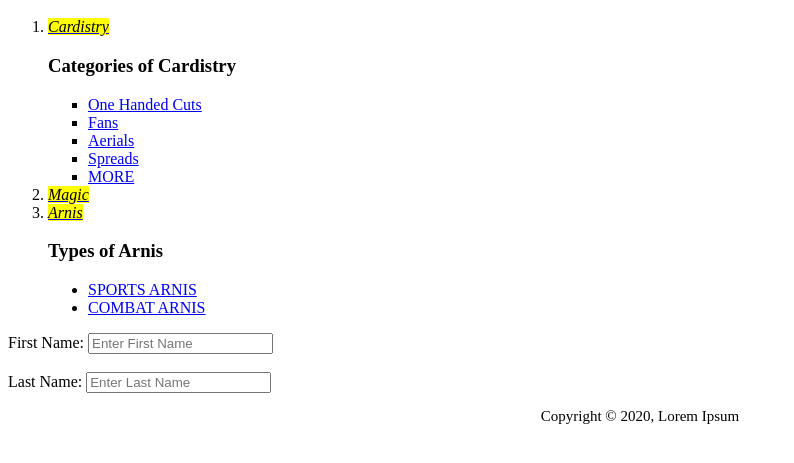
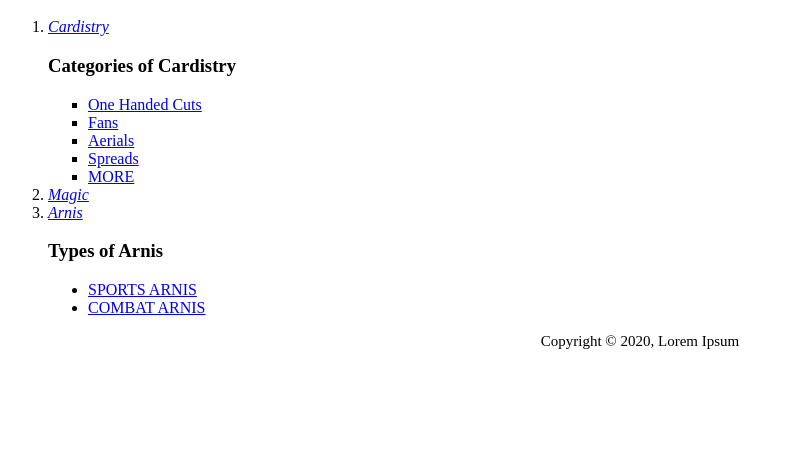
Before and after one commit to mamarilej13/ej, a plain HTML site: page myhobbies.html in a window 1280 px wide. Shown: the part 189-652 px from the top of the page, without its empty margins (0-794 px from the left). Drawn offline with Linux system fonts and the light colour scheme.

Commit message:
Update myhobbies.html

```diff
--- a/myhobbies.html
+++ b/myhobbies.html
@@ -31,7 +31,7 @@
   </table>
   <h1>My Hobbies</h1>
   <ol type="1">
-    <li value="1"><a href="https://en.wikipedia.org/wiki/Cardistry" target="_blank"><mark><i>Cardistry</i></mark></a>
+    <li value="1"><a href="https://en.wikipedia.org/wiki/Cardistry" target="_blank"><i>Cardistry</i></a>
       <h3><strong>Categories of Cardistry</strong></h3>
       <ul type="square">
         <li><a href="https://www.youtube.com/watch?v=7Jzj1bJnnao" target="_blank">One Handed Cuts</a></li>
@@ -41,8 +41,8 @@
         <li><a href="https://www.youtube.com/watch?v=7NoHutNEzrU" target="_blank">MORE</a></li>
       </ul>
     </li>
-    <li><a href="https://en.wikipedia.org/wiki/Magic_(illusion)" target="_blank"><mark><i>Magic</i></mark></a></li>
-    <li><a href="https://en.wikipedia.org/wiki/Arnis" target="_blank"><i><mark>Arnis</i></mark></a>
+    <li><a href="https://en.wikipedia.org/wiki/Magic_(illusion)" target="_blank"><i>Magic</i></a></li>
+    <li><a href="https://en.wikipedia.org/wiki/Arnis" target="_blank"><i>Arnis</i></a>
       <h3>Types of Arnis</h3>
       <ul type="disc">
         <li><a href="https://www.youtube.com/watch?v=KYfse5WpDEY" target="_blank">SPORTS ARNIS</a></li>
@@ -50,16 +50,6 @@
       </ul>
     </li>
   </ol>
-  <!-- Forms -->
-  <form action="process.php" method="POST">
-    <label>First Name:</label>
-    <input type="text" name="firstName:" placeholder="Enter First Name"></input>
-    <div>
-    </div>
-    <br>
-    <label>Last Name:</label>
-    <input type="text" name="lastName:" placeholder="Enter Last Name"></input>
-  </form>
   <footer id="main-footer">
     <p>Copyright &copy; 2020, Lorem Ipsum</p>
   </footer>
```
